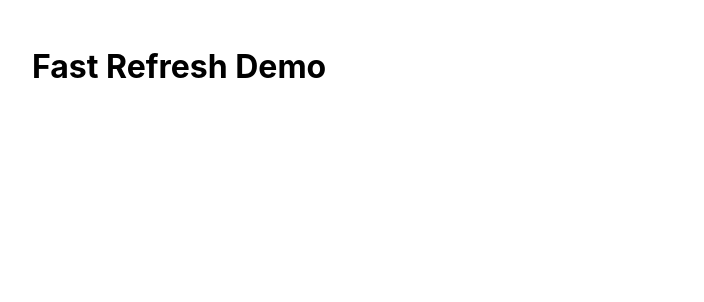
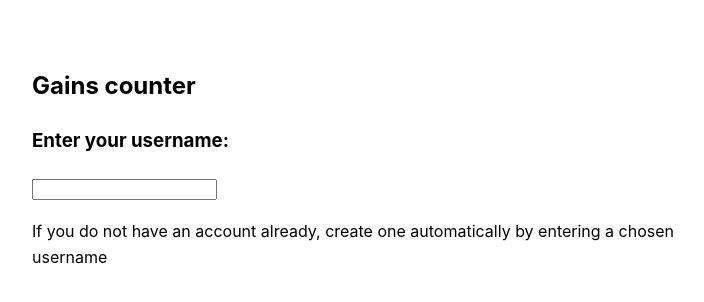
Before and after one commit to itzcookiie/gains-counter-frontend, a Next.js app: page / in a window 1280 px wide. Shown: the top 302 px of the page, without its empty margins (268-972 px from the left). Built offline with nearby package versions, Linux system fonts and the light colour scheme.

Commit message:
Create basic login component

```diff
--- a/components/Login/index.tsx
+++ b/components/Login/index.tsx
@@ -1,3 +1,9 @@
 export default function Login() {
-
+    return (
+        <>
+          <h3>Enter your username:</h3>
+          <input name="username" required />
+          <p>If you do not have an account already, create one automatically by entering a chosen username</p>
+        </>
+    )
 }
--- a/pages/index.tsx
+++ b/pages/index.tsx
@@ -1,10 +1,19 @@
 import { useCallback, useEffect, useState } from 'react'
 import styles from '../styles/home.module.scss'
+import Login from '../components/Login/index';
 
 function Home() {
   return (
     <main className={styles.main}>
-      <h1>Fast Refresh Demo</h1>
+      <div>
+        <section>
+          <img />
+        </section>
+        <section>
+          <h1>Gains counter</h1>
+          <Login />
+        </section>
+      </div>
     </main>
   )
 }
--- a/styles/home.module.scss
+++ b/styles/home.module.scss
@@ -3,9 +3,3 @@
   max-width: 680px;
   margin: 0 auto;
 }
-
-.hr {
-  border: none;
-  border-bottom: 1px solid #efefef;
-  margin: 3em auto;
-}
```
